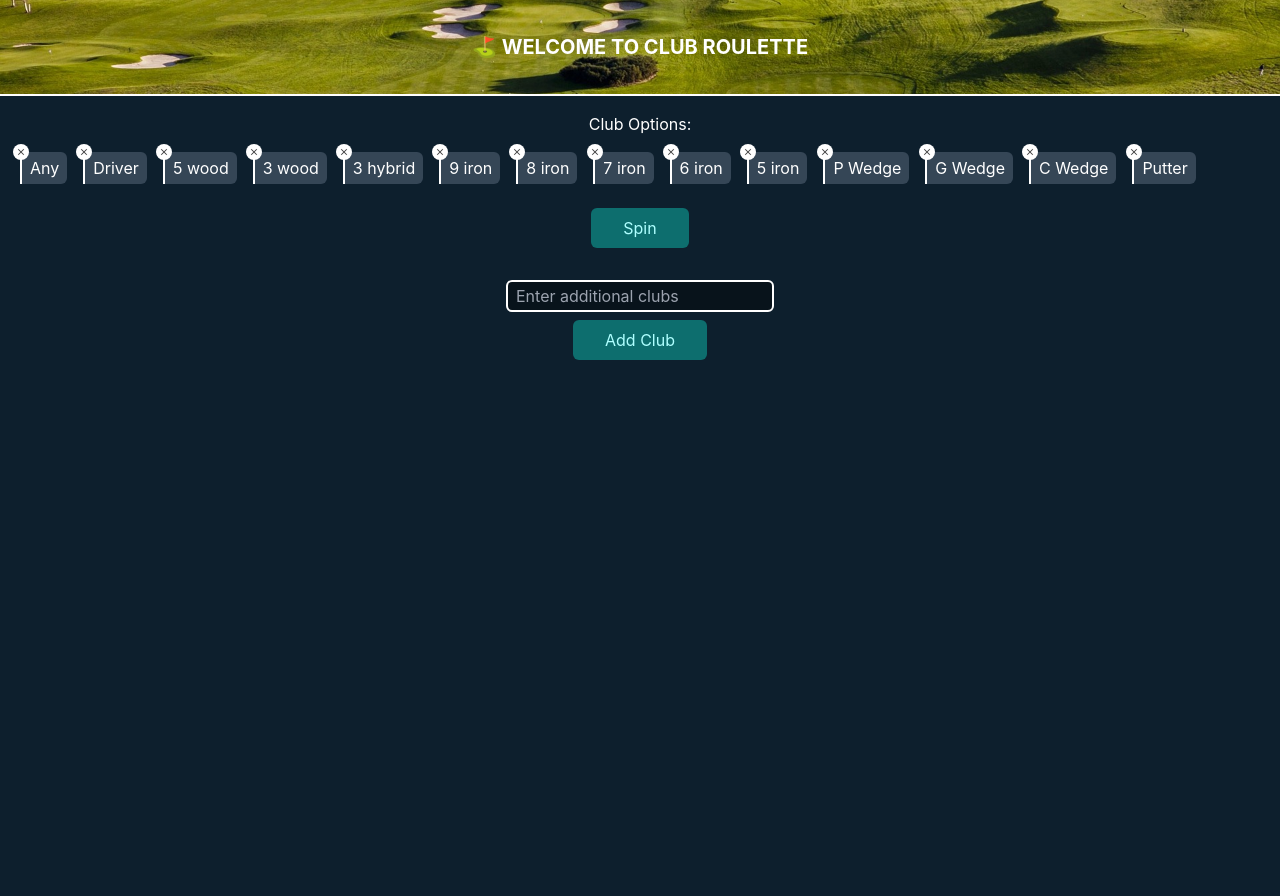
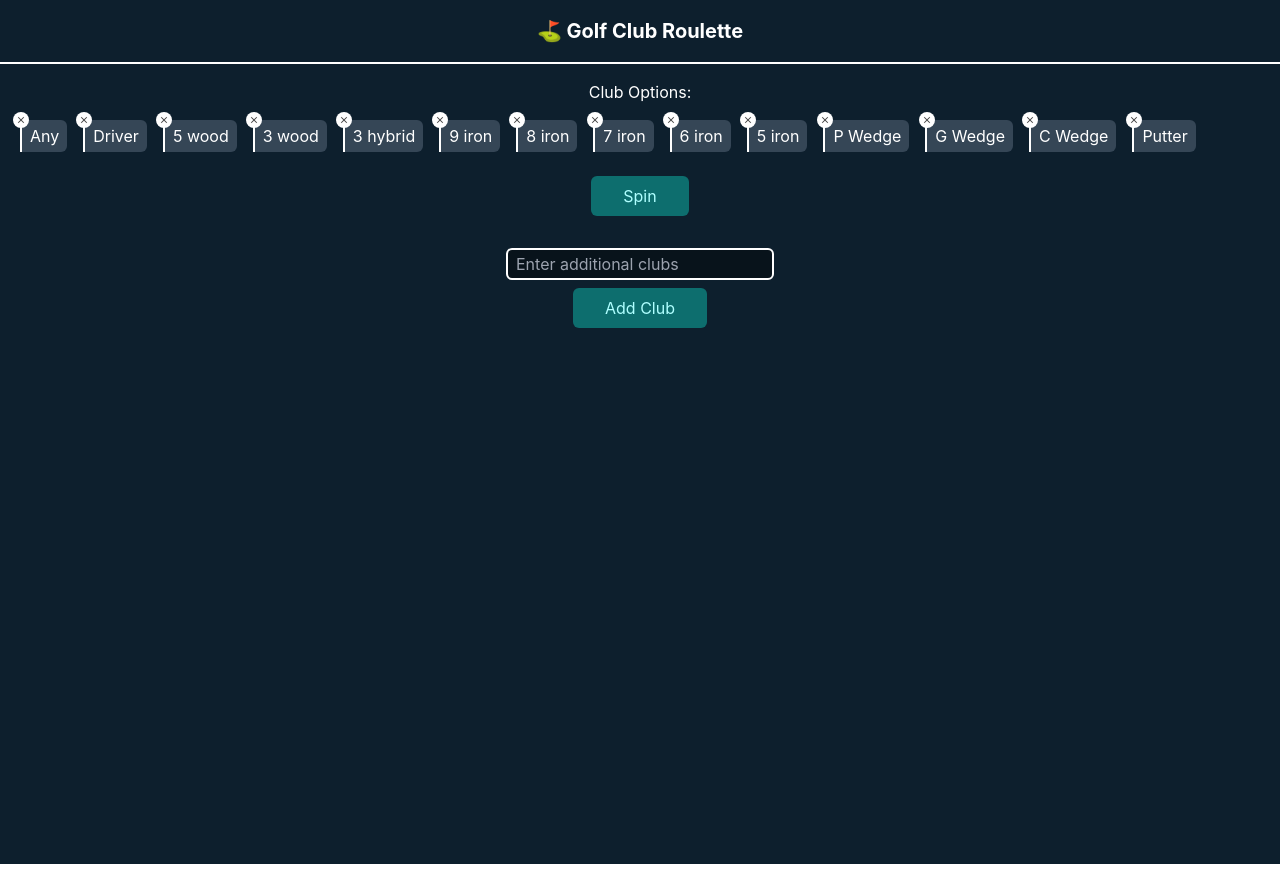
Before and after one commit to GabeDiniz/club-roulette, a React (Create React App) app: page / in a window 1280 px wide. After the commit the page ends 864 px from the top, so only its background shows below. Built offline with nearby package versions, Linux system fonts and the light colour scheme.

Commit message:
update: navbar

```diff
--- a/src/components/Navbar.js
+++ b/src/components/Navbar.js
@@ -3,14 +3,13 @@ import banner from "./public/golf-course.jpg";
 
 const Navbar = () => {
   return (
-    <div className="flex justify-center place-items-center h-24 border-b-2 border-b-white">
+    <div className="flex justify-center place-items-center h-16 border-b-2 border-b-white bg-bg_main">
       {/* JSX content of the component */}
-      <img className="w-full h-full object-cover" src={banner} alt="Banner" />
-      <span className="absolute w-full h-14 bg-main opacity-50"></span>
-      <h1 className="absolute text-xl uppercase font-bold text-txt_main">
-        ⛳ Welcome to Club Roulette
+      {/* <img className="w-full h-full object-cover" src={banner} alt="Banner" /> */}
+      <span className="absolute w-full h-10 bg-main opacity-50"></span>
+      <h1 className="absolute text-xl font-bold text-txt_main">
+        ⛳ Golf Club Roulette
       </h1>
-      {/* Add your HTML/JSX content here */}
     </div>
   );
 };
```
